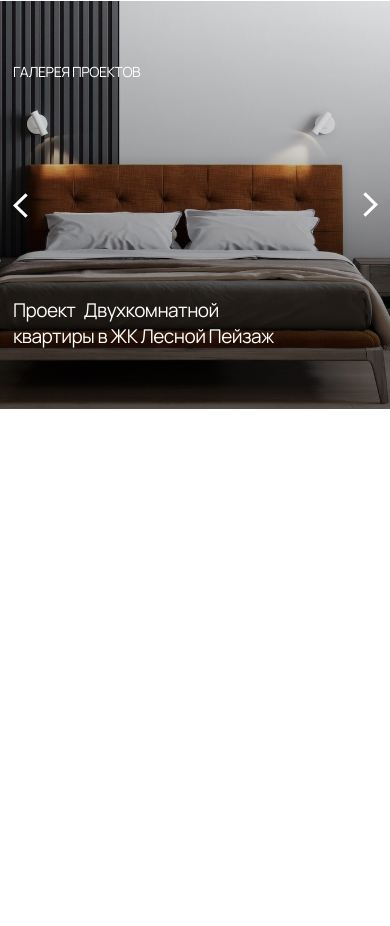
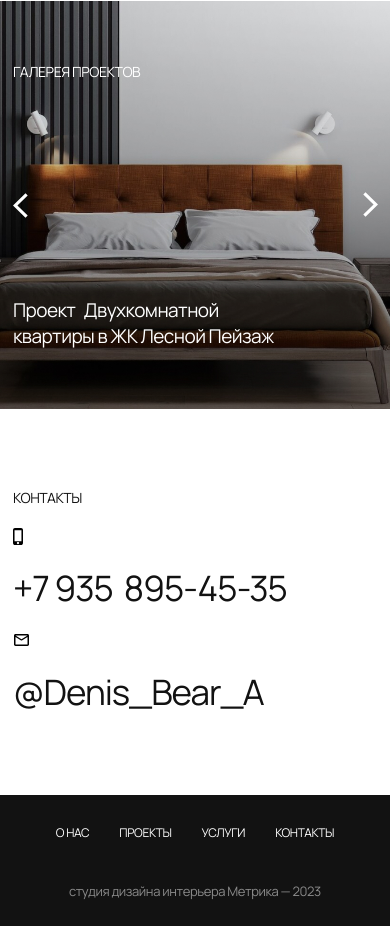
Before and after one commit to DenisAnf/landing-page-design-studio-adaptable, a plain HTML site: page index.html in a window 390 px wide. Shown: the part 5516-6442 px from the top of the page. Before the commit the page ends 5925 px from the top, so only its background shows below. Drawn offline with Linux system fonts and the light colour scheme; a script that the page names is missing.

Commit message:
added adaptable contacts and footer

```diff
--- a/index.html
+++ b/index.html
@@ -310,7 +310,7 @@
 				</div>
 			</div>
 		</section>
-		<!--<section class="contacts" id="contacts">
+		<section class="contacts" id="contacts">
 			<div class="container">
 					<div class="contacts__title title">
 						Контакты
@@ -320,13 +320,13 @@
 							<a href="tel:+79358954535">+7 935 <span>895-45-35</span></a>
 						</div>
 						<div class="contact__mail">
-							<a href="mailto:hello@mail.com">hello@mail.com</a>
+							<a target="_blank" href="https://t.me/Denis_Bear_A">@Denis_Bear_A</a>
 						</div>
 					</div>
 			</div>
-		</section> -->
+		</section>
 	</main>
-	<!--<footer class="footer">
+	<footer class="footer">
 			<nav class="footer__menu menu-f">
 				<ul class="menu-f__list">
 					<li class="menu-f__list-item"><a href="#about">О нас</a></li>
@@ -338,7 +338,7 @@
 		<div class="footer__cr">
 			студия дизайна интерьера Метрика — 2023
 		</div>
-	</footer> -->
+	</footer>
 	<script src="gallery.js"></script>
 </body>
 </html>
--- a/resourses/scss/contacts.scss
+++ b/resourses/scss/contacts.scss
@@ -1,24 +1,54 @@
 .contacts {
 	margin-bottom: 140px;
+
+	@media (max-width: 1199px) {
+		margin-bottom: 78px; // pp 120
+	}
+
+	@media (max-width: 767px) {
+		margin-bottom: 80px;
+	}
 
 	&__title {
 		margin-bottom: 74px;
 		padding-top: 0;
+
+		@media (max-width: 767px) {
+			margin-bottom: 58px;
+		}
 	}
 }
 
 .contact {
 	display: flex;
-	gap: 20px 105.5px;
+	flex-wrap: wrap;
+	gap: 58px 105.5px;
+
+	@media (max-width: 1199px) {
+		gap: 58px 115.5px;
+	}
 
 	&__number {
 		position: relative;
 		font-size: 60px;
 		line-height: 60px;
 
+		@media (max-width: 1199px) {
+			font-size: 45px;
+		}
+
+		@media (max-width: 767px) {
+			font-size: 35px;
+			line-height: 46px;
+		}
+
 		& span {
 			padding-left: 10px;
 			letter-spacing: -0.025em;
+
+			@media (max-width: 767px) {
+				padding-left: 5px;
+			}
 		}
 
 		&::before {
@@ -30,6 +60,18 @@
 			width: 24px;
 			height: 24px;
 			background: url('../resourses/img/icon/phone.svg') center center/auto 22px no-repeat;
+
+			@media (max-width: 1199px) {
+				bottom: 88px;
+			}
+
+			@media (max-width: 767px) {
+				bottom: 66px;
+				left: -4px;
+				width: 18px;
+				height: 18px;
+				background-size: auto 16.5px;
+			}
 		}
 	}
 
@@ -39,12 +81,31 @@
 		font-size: 60px;
 		line-height: 60px;
 
+		@media (max-width: 1199px) {
+			font-size: 45px;
+		}
+
+		@media (max-width: 767px) {
+			transform: translateY(0); //pp
+			font-size: 35px;
+			line-height: 46px;
+		}
+
 		& a {
 			display: inline-block;
 			padding-bottom: 8px;
 			border-bottom: 2px solid #121212;
 			color: inherit;
 			opacity: 0.5;
+
+			@media (max-width: 1199px) {
+				padding-bottom: 0;
+			}
+
+			@media (max-width: 767px) {
+				border-bottom: none;
+				opacity: 1;
+			}
 		}
 
 		&::before {
@@ -56,6 +117,18 @@
 			width: 24px;
 			height: 24px;
 			background: url('../resourses/img/icon/mail.svg') center center/auto 16px no-repeat;
+
+			@media (max-width: 1199px) {
+				bottom: 77px;
+			}
+
+			@media (max-width: 767px) {
+				bottom: 66px;
+				left: -1px;
+				width: 18px;
+				height: 18px;
+				background-size: auto 12px;
+			}
 		}
 	}
 }
--- a/resourses/scss/footer.scss
+++ b/resourses/scss/footer.scss
@@ -11,11 +11,22 @@
 		line-height: 27px;
 		color: #FFFFFF;
 		opacity: 0.5;
+
+		@media (max-width: 767px) {
+			padding-bottom: 26px;
+			padding-left: 0;
+			font-size: 13px;
+			line-height: 18px;
+		}
 	}
 }
 
 .menu-f {
 	padding-right: 11px;
+
+	@media (max-width: 767px) {
+		padding-right: 0;
+	}
 
 	&__list {
 		padding-top: 60px;
@@ -25,6 +36,12 @@
 		justify-content: center;
 		align-items: center;
 		gap: 10px 55.5px;
+
+		@media (max-width: 767px) {
+			padding-top: 30px;
+			margin-bottom: 41px;
+			gap: 10px 30px;
+		}
 	}
 
 	&__list-item {
@@ -34,6 +51,11 @@
 		color: #FFFFFF;
 		transition: all 200ms linear;
 
+		@media (max-width: 767px) {
+			font-size: 12px;
+			line-height: 16px;
+		}
+
 		&:hover {
 			opacity: 0.5;
 			transition: all 100ms linear;
--- a/resourses/scss/gallery.scss
+++ b/resourses/scss/gallery.scss
@@ -5,12 +5,12 @@
 	height: 717px;
 
 	@media (max-width: 1199px) {
-		margin-bottom: 120px;
+		margin-bottom: 121px;
 		height: 536px;
 	}
 
 	@media (max-width: 767px) {
-		margin-bottom: 80px;
+		margin-bottom: 79px;
 		height: 408px;
 	}
 
```
Also changed, not shown: styles/contacts.css, styles/footer.css, styles/gallery.css.
